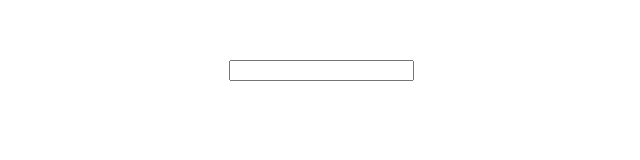
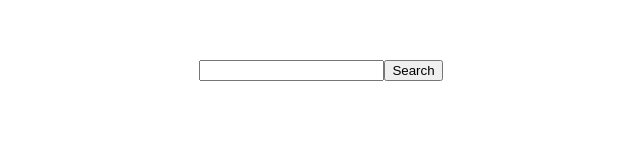
Before and after one commit to NataliaTepluhina/api-wheel-demo, a Vue app: page / in a window 1280 px wide. Shown: the top 160 px of the page, without its empty margins (319-959 px from the left). Built offline with nearby package versions, Linux system fonts and the light colour scheme.

Commit message:
feat: added a loading state

```diff
--- a/src/App.vue
+++ b/src/App.vue
@@ -1,11 +1,13 @@
 <template>
   <div>
     <input type="text" v-model="query" />
+    <button @click="callAPI">Search</button>
+    <span v-if="loading">Loading...</span>
   </div>
 </template>
 
 <script>
-//
+import axios from './middlware'
 import { ref } from 'vue'
 export default {
   name: 'App',
@@ -15,7 +17,14 @@ export default {
     const loading = ref(false)
     const error = ref(null)
 
-    function callAPI() {}
+    async function callAPI() {
+      loading.value = true
+      const response = await axios.get(
+        `https://api.thecatapi.com/v1/images/search?breed_ids=${query.value}`
+      )
+      loading.value = false
+      console.log(response)
+    }
 
     return { query, result, loading, error, callAPI }
   }
```
